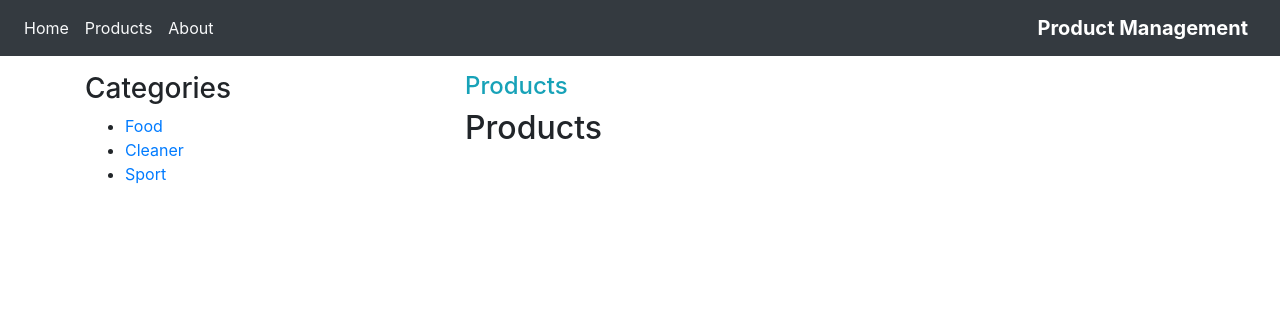
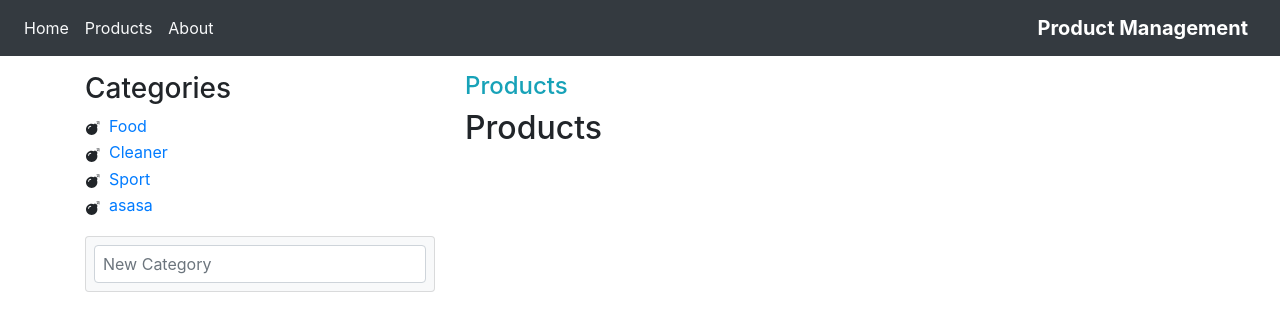
Before and after one commit to ZamurVedovatto/geranciador-produtos-react, a React (Create React App) app: page /products in a window 1280 px wide. Shown: the top 330 px of the page. Built offline with nearby package versions, Linux system fonts and the light colour scheme; data requests are answered from the project's data file.

Commit message:
Removing categories

```diff
--- a/package.json
+++ b/package.json
@@ -3,12 +3,16 @@
   "version": "0.1.0",
   "private": true,
   "dependencies": {
+    "@fortawesome/fontawesome-svg-core": "^1.2.20",
+    "@fortawesome/free-solid-svg-icons": "^5.10.0",
+    "@fortawesome/react-fontawesome": "^0.1.4",
     "axios": "^0.19.0",
     "bootstrap": "^4.3.1",
     "react": "^16.8.6",
     "react-dom": "^16.8.6",
     "react-router-dom": "^5.0.1",
-    "react-scripts": "3.0.1"
+    "react-scripts": "3.0.1",
+    "react-toastify": "^5.3.2"
   },
   "scripts": {
     "start": "react-scripts start",
--- a/src/Products.js
+++ b/src/Products.js
@@ -3,6 +3,15 @@ import { Route, Link } from 'react-router-dom'
 import axios from 'axios'
 import ProductsHome from './ProductsHome'
 import Category from './Category'
+import { FontAwesomeIcon } from '@fortawesome/react-fontawesome'
+import { faBomb } from '@fortawesome/free-solid-svg-icons'
+import { toast } from 'react-toastify'
+import 'react-toastify/dist/ReactToastify.css'
+toast.configure({
+  autoClose: 2000,
+  draggable: false,
+  pauseOnFocusLoss: true
+});
 
 class Products extends Component {
   constructor(props) {
@@ -13,21 +22,57 @@ class Products extends Component {
   }
 
   componentDidMount() {
+    this.loadCategories();
+  }
+
+  notifySuccess = () => {
+    toast("Success");
+  }
+
+  loadCategories = () => {
     axios
-      .get('http://localhost:3001/categories')
-      .then(res => {
-        this.setState({
-          categories: res.data
-        })
+    .get('http://localhost:3001/categories')
+    .then(res => {
+      this.setState({
+        categories: res.data
+      })
+    })
+  }
+
+  removeCategory = cat => {
+    axios
+      .delete('http://localhost:3001/categories/' +  cat.id)
+      .then(() => {
+        this.loadCategories();
+        this.notifySuccess();
       })
   }
 
-  renderCategory(cat) {
+
+
+  renderCategory = (cat) => {
     return (
       <li key={cat.id}>
+        <button className="btn p-0" onClick={ ()=>this.removeCategory(cat) }>
+          <FontAwesomeIcon className="mr-2" icon={faBomb} size="sm" />
+        </button>
         <Link to={`/products/categories/${cat.id}`}>{cat.category}</Link>
       </li>
     )
+  }
+
+  handleNewCategory = key => {
+    if (key.keyCode === 13) {
+      axios
+        .post('http://localhost:3001/categories', {
+          category: this.refs.category.value
+        })
+        .then(() => {
+          this.refs.category.value = ''
+          this.loadCategories();
+        })
+
+    }
   }
 
   render() {
@@ -38,9 +83,18 @@ class Products extends Component {
       <div className="row">
         <div className="col-md-4 col-sm-12">
           <h3>Categories</h3>
-          <ul>
+          <ul className="pl-0" style={customStyles.ulWithoutBullets}>
             { categories.map(this.renderCategory) }
           </ul>
+          <div className="card bg-light p-2">
+            <input
+              className="form-control p-2"
+              type="text"
+              ref="category"
+              placeholder="New Category"
+              onKeyUp={this.handleNewCategory}
+            />
+          </div>
         </div>
         <div className="col-md-6 col-sm-12">
           <h4 className="text-info">Products</h4>
@@ -53,3 +107,9 @@ class Products extends Component {
 }
 
 export default Products
+
+const customStyles = {
+  ulWithoutBullets: {
+    "listStyle": "none"
+  }
+}
--- a/src/db.json
+++ b/src/db.json
@@ -20,7 +20,6 @@
       "category": 3,
       "description": "Raquete"
     }
-
   ],
   "categories": [
     {
@@ -34,6 +33,10 @@
     {
       "id": 3,
       "category": "Sport"
+    },
+    {
+      "category": "asasa",
+      "id": 4
     }
   ]
 }
```
Also changed, not shown: 2 other files (tests, documents, lock files or other folders).
